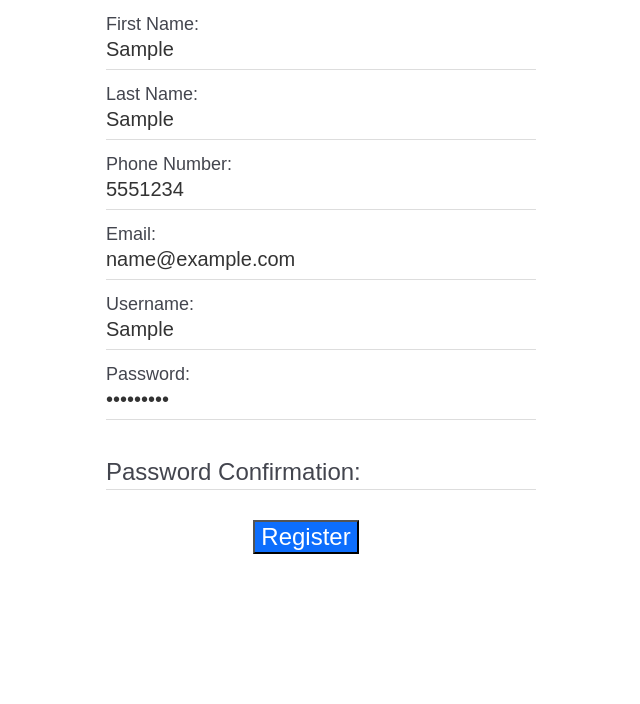
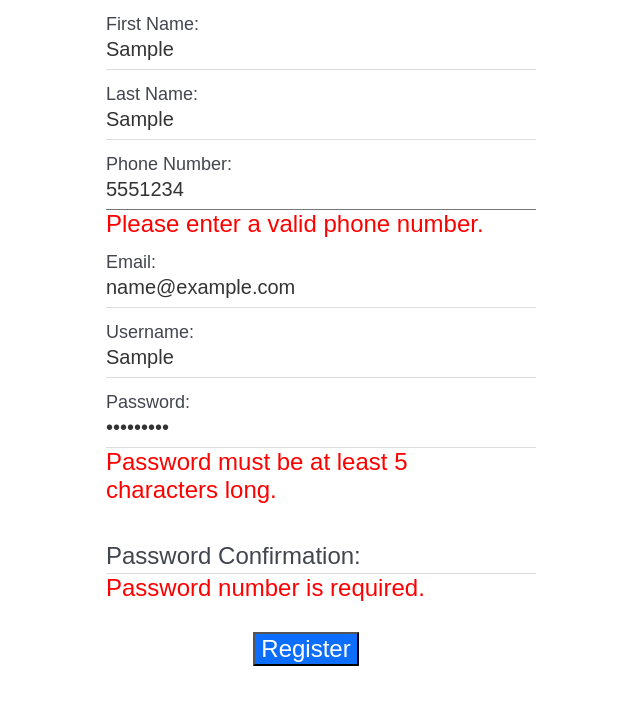
Before and after one commit to craigstroman/slack-clone-client-new, a React app: page /register in a window 1280 px wide. Both pictures are taken after typing "Sample", "Sample", "5551234", "name@example.com", "Sample", "Sample123" into the empty fields and a click on the button "Register". Shown: the top 704 px of the page, without its empty margins (334-974 px from the left). Built offline with nearby package versions, Linux system fonts and the light colour scheme.

Commit message:
Updating register component

```diff
--- a/src/pages/Register/Register.tsx
+++ b/src/pages/Register/Register.tsx
@@ -3,66 +3,156 @@ import { useForm } from 'react-hook-form';
 import './Register.scss';
 
 export const Register: React.FC = () => {
+  // const {
+  //   register,
+  //   handleSubmit,
+  //   formState: { errors },
+  // } = useForm();
+
+  // const handleRegister = (e: React.FormEvent<HTMLFormElement>) => {
+  //   e.preventDefault();
+  //   console.log('handleRegister: ');
+  // };
+
+  // TODO: Figure out how to handle length validation with passwords
+
   const {
     register,
     handleSubmit,
     formState: { errors },
   } = useForm();
 
-  const handleRegister = (e: React.FormEvent<HTMLFormElement>) => {
-    e.preventDefault();
-    console.log('handleRegister: ');
+  const onSubmit = (data: any) => {
+    console.log('onSubmit: ');
+    console.log(data);
   };
+
+  console.log('errors: ', errors);
 
   return (
     <div className="register-container">
-      <form className="register-form" onSubmit={(e: React.FormEvent<HTMLFormElement>) => handleRegister(e)}>
+      <form className="register-form" onSubmit={handleSubmit(onSubmit)}>
         <div className="form-group">
-          <input className="form-input" type="text" id="first_name" placeholder="First Name" />
+          <input
+            className={errors.first_name ? 'form-input errors' : 'form-input'}
+            type="text"
+            id="first_name"
+            placeholder="First Name"
+            {...register('first_name', { required: true })}
+          />
           <label htmlFor="first_name" className="form-label">
             First Name:
           </label>
+          {errors.first_name && <div className="error">First name is required.</div>}
         </div>
         <div className="form-group">
-          <input className="form-input" type="text" id="last_name" placeholder="Last Name" />
+          <input
+            className={errors.last_name ? 'form-input errors' : 'form-input'}
+            type="text"
+            id="last_name"
+            placeholder="Last Name"
+            {...register('last_name', { required: true })}
+          />
           <label htmlFor="last_name" className="form-label">
             Last Name:
           </label>
+          {errors.last_name && <div className="error">Last name is required.</div>}
         </div>
         <div className="form-group">
-          <input className="form-input" type="tel" id="phone_number" placeholder="Phone Number" />
+          <input
+            className={errors.phone_number ? 'form-input errors' : 'form-input'}
+            type="tel"
+            id="phone_number"
+            placeholder="Phone Number"
+            {...register('phone_number', {
+              required: true,
+              pattern: /^(\+?1\s?)?\(?\d{3}\)?[\s.-]?\d{3}[\s.-]?\d{4}$/i,
+            })}
+          />
           <label htmlFor="phone_number" className="form-label">
             Phone Number:
           </label>
+          {errors.phone_number && (
+            <div className="error">
+              {' '}
+              {errors.phone_number.type === 'required'
+                ? 'Phone number is required.'
+                : 'Please enter a valid phone number.'}
+            </div>
+          )}
         </div>
         <div className="form-group">
-          <input className="form-input" type="email" id="email" placeholder="Email" />
+          <input
+            className={errors.email ? 'form-input errors' : 'form-input'}
+            type="email"
+            id="email"
+            placeholder="Email"
+            {...register('email', { required: true, pattern: /^\S+@\S+$/i })}
+          />
           <label htmlFor="email" className="form-label">
             Email:
           </label>
+          {errors.email && (
+            <div className="error">
+              {' '}
+              {errors.email.type === 'required'
+                ? 'Email is required.'
+                : 'Please enter a valid email address.'}
+            </div>
+          )}
         </div>
         <div className="form-group">
-          <input className="form-input" type="text" id="username" placeholder="Username" />
+          <input
+            className={errors.username ? 'form-input errors' : 'form-input'}
+            type="text"
+            id="username"
+            placeholder="Username"
+            {...register('username', { required: true })}
+          />
           <label htmlFor="username" className="form-label">
             Username:
           </label>
+          {errors.username && <div className="error">Username is required.</div>}
         </div>
         <div className="form-group">
-          <input className="form-input" type="password" id="password" placeholder="Password" />
+          <input
+            className={errors.password ? 'form-input errors' : 'form-input'}
+            type="password"
+            id="password"
+            placeholder="Password"
+            {...register('password', { required: true, maxLength: 5 })}
+          />
           <label htmlFor="password" className="form-label">
             Password:
           </label>
+          {errors.password && (
+            <div className="error">
+              {' '}
+              {errors.password.type === 'required'
+                ? 'Password number is required.'
+                : 'Password must be at least 5 characters long.'}
+            </div>
+          )}
         </div>
         <div className="form-group">
           <input
-            className="form-input"
+            className={errors.password_confirmation ? 'form-input errors' : 'form-input'}
             type="password"
             id="password_confirmation"
-            placeholder="Password Confirmation"
+            placeholder="Password"
+            {...register('password_confirmation', { required: true, maxLength: 5 })}
           />
           <label htmlFor="password_confirmation" className="form-label">
             Password Confirmation:
           </label>
+          {errors.password_confirmation && (
+            <div className="error">
+              {' '}
+              {errors.password_confirmation.type === 'required'
+                ? 'Password number is required.'
+                : 'Password must be at least 5 characters long.'}
+            </div>
+          )}
         </div>
         <div className="form-group">
           <button type="submit" className="register-button">
```
